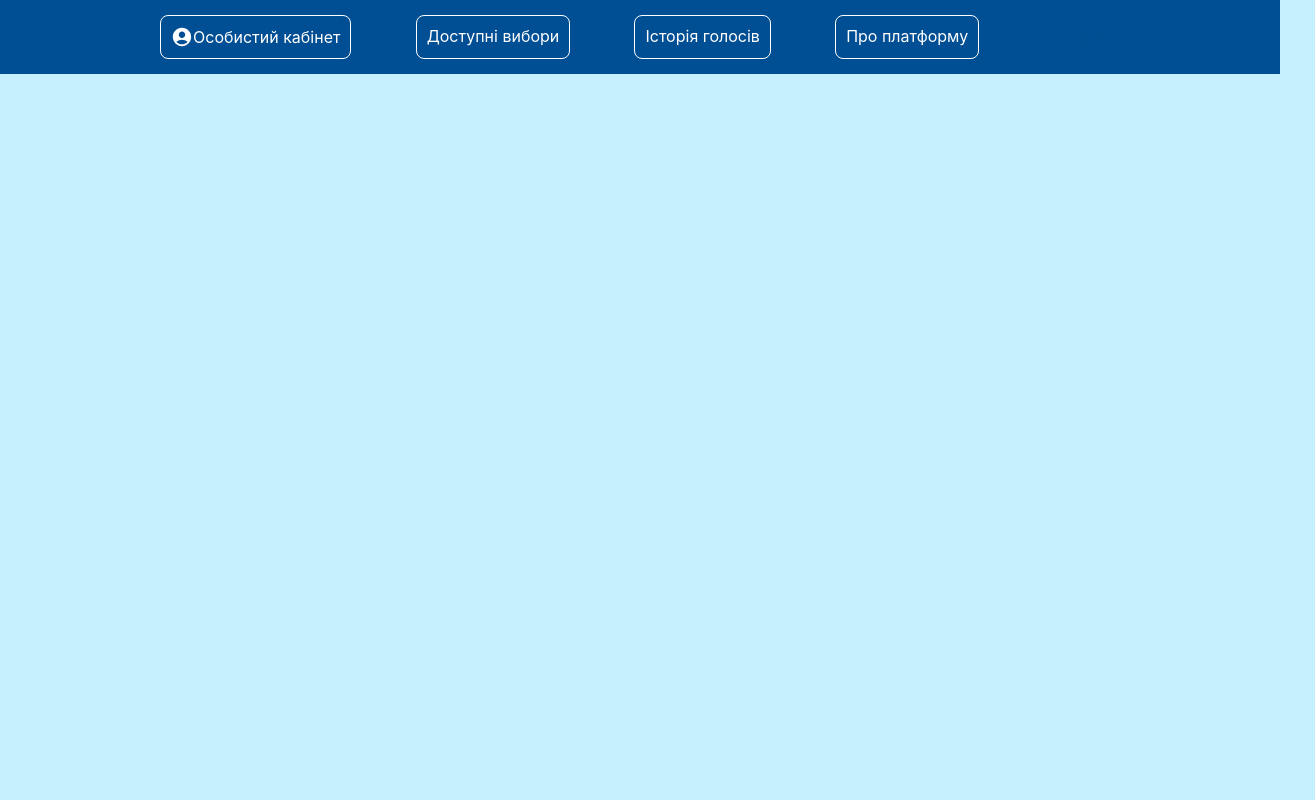
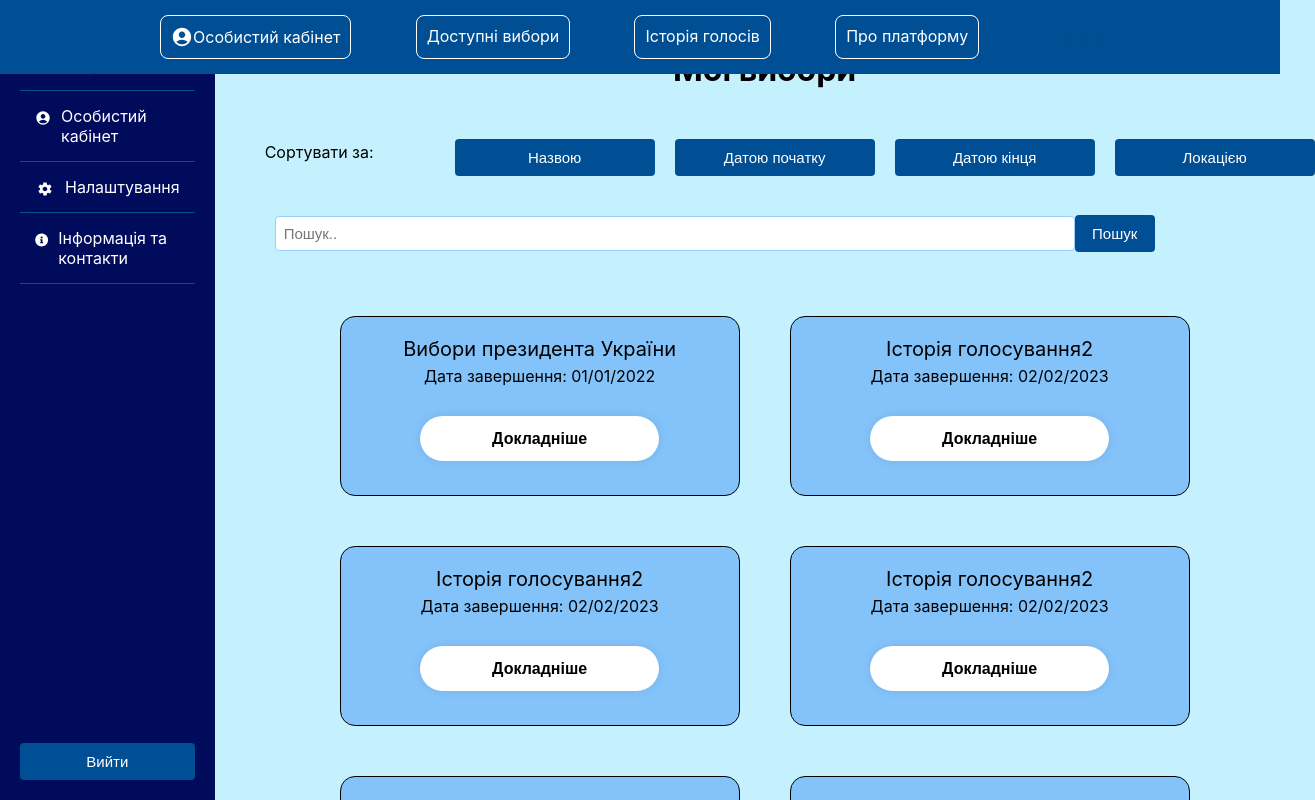
Before and after one commit to VotingService/frontend, a React (Create React App) app in the folder voting-service-react/: page /myelections-admin in a window 1280 px wide. Shown: the top 800 px of the page, 1315 px wide, since content can reach past the window. Built offline with nearby package versions, Linux system fonts and the light colour scheme.

Commit message:
admin my elections admin page

```diff
--- a/voting-service-react/src/App.js
+++ b/voting-service-react/src/App.js
@@ -14,6 +14,7 @@ import Account from './components/Account/Account';
 import History from "./components/History/History";
 import Candidate from "./components/Candidate/Candidate";
 import HomeAdmin from "./components/HomeAdmin/HomeAdmin";
+import MyElections from "./components/MyElections/MyElections";
 
 function App() {
     return (
@@ -29,6 +30,7 @@ function App() {
                 <Route path="/history" element={<History/>}/>
                 <Route path="/candidate" element={<Candidate/>}/>
                 <Route path="/home-admin" element={<HomeAdmin/>}/>
+                <Route path="/myelections-admin" element={<MyElections/>}/>
             </Routes>
         </Router>
     );
--- a/voting-service-react/src/components/Home/Blocks/Block.js
+++ b/voting-service-react/src/components/Home/Blocks/Block.js
@@ -1,6 +1,6 @@
 import "./blocks.css"
 
-export default function Blocks(props){
+export default function Block(props){
     return(
         <div className="block">
             <div className="block-name">{props.name}</div>
--- /dev/null
+++ b/voting-service-react/src/components/MyElections/MyElections.css
@@ -0,0 +1,44 @@
+.MyElections {
+    display: flex;
+}
+
+.MyElections h1 {
+    display: flex;
+    justify-content: center;
+    padding-top: 50px;
+}
+
+.sort {
+    display: flex;
+    justify-content: space-between;
+    padding-top: 50px;
+    width: 1100px;
+}
+
+.sort-buttons {
+    display: flex;
+    gap: 20px;
+}
+
+.sort-buttons button{
+    width: 200px;
+}
+
+.sort-by{
+    padding-left: 50px;
+    padding-top: 3px;
+}
+
+.MyElections input {
+    width: 800px;
+    margin-top: 40px;
+    margin-left: 60px;
+}
+
+.search-button {
+    width: 80px;
+}
+
+.MyElections .available-blocks {
+    max-width: 1100px;
+}
--- /dev/null
+++ b/voting-service-react/src/components/MyElections/MyElections.js
@@ -0,0 +1,36 @@
+import "./MyElections.css"
+import AdminPanel from "../AdminPanel/AdminPanel";
+import Blocks from "../Home/Blocks/Blocks";
+
+export default function MyElections(){
+    let myElections = [
+        {name: 'Вибори президента України', buttonType: 'history', endDate: '01/01/2022'},
+        {name: 'Історія голосування2', buttonType: 'history', endDate: '02/02/2023'},
+        {name: 'Історія голосування2', buttonType: 'history', endDate: '02/02/2023'},
+        {name: 'Історія голосування2', buttonType: 'history', endDate: '02/02/2023'},
+        {name: 'Історія голосування2', buttonType: 'history', endDate: '02/02/2023'},
+        {name: 'Історія голосування2', buttonType: 'history', endDate: '03/03/2024'}
+    ];
+    return(
+        <div className="MyElections">
+            <AdminPanel></AdminPanel>
+            <div>
+                <h1>Мої вибори</h1>
+                <div className="sort">
+                    <div className="sort-by">Сортувати за:</div>
+                    <div className="sort-buttons">
+                        <button>Назвою</button>
+                        <button>Датою початку</button>
+                        <button>Датою кінця</button>
+                        <button>Локацією</button>
+                    </div>
+                </div>
+                <div>
+                    <input type="text" placeholder="Пошук.."/>
+                    <button className="search-button">Пошук</button>
+                </div>
+                <Blocks blocks={myElections}></Blocks>
+            </div>
+        </div>
+    )
+}
```
